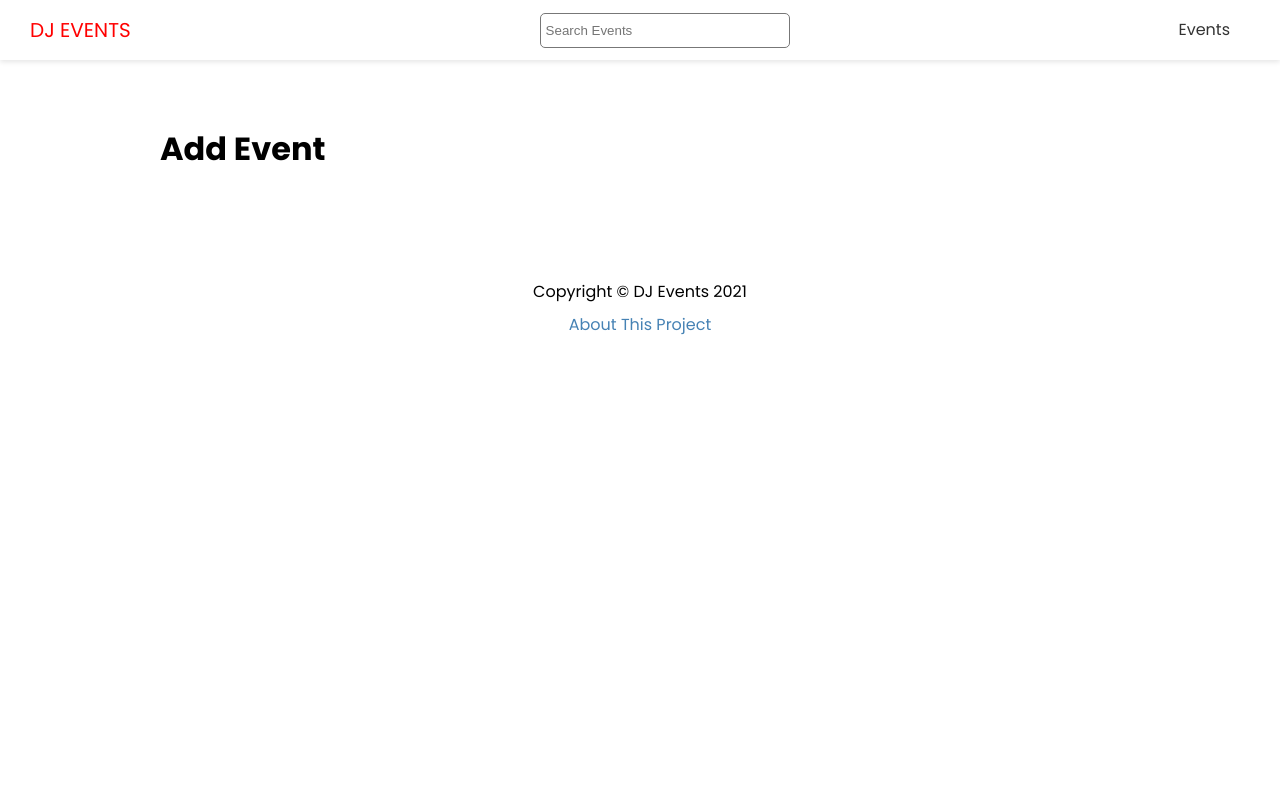
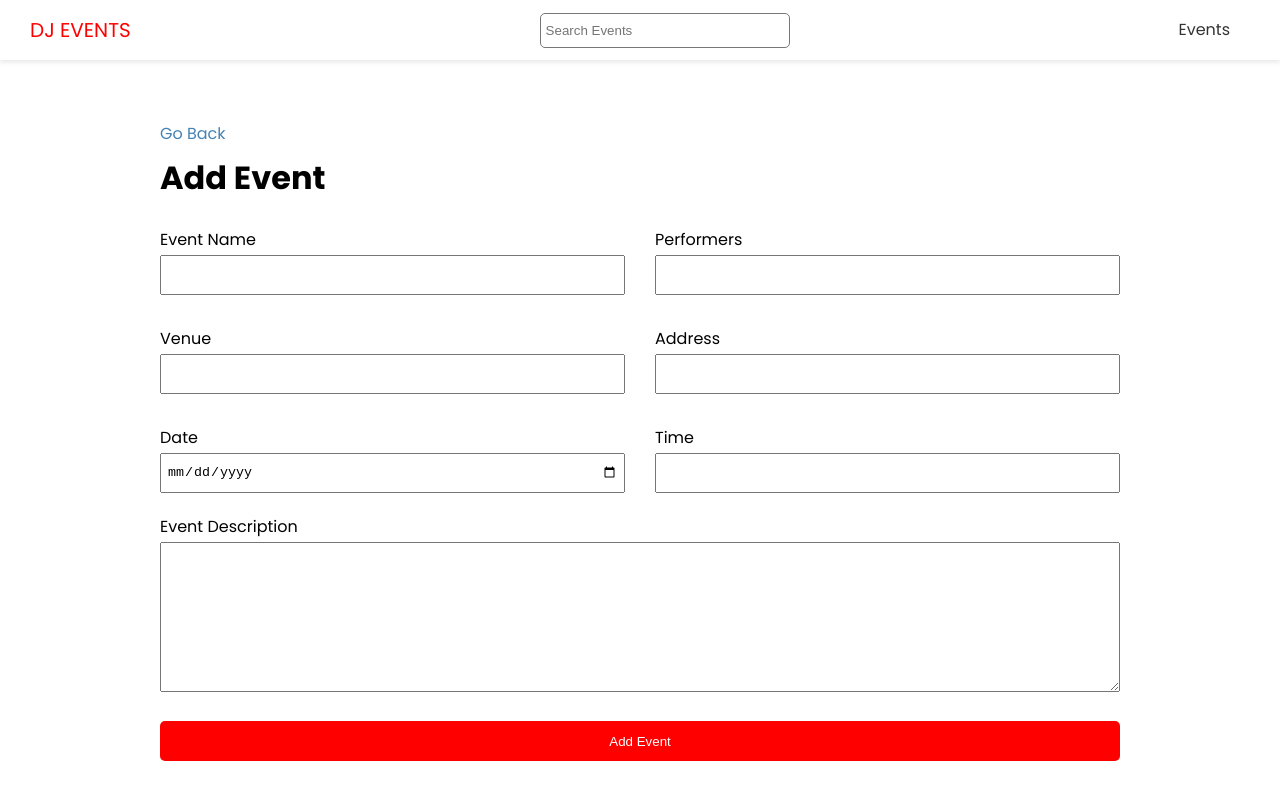
Before and after one commit to manikagnish/music-events-frontend, a Next.js app: page /events/add in a window 1280 px wide. Shown: the top 800 px of the page. Built offline with nearby package versions, Linux system fonts and the light colour scheme; no server answers.

Commit message:
created add event functionality

```diff
--- a/components/EventItem.jsx
+++ b/components/EventItem.jsx
@@ -10,7 +10,7 @@
           src={
             evt.image
               ? evt.image.formats.thumbnail.url
-              : "/images/event-defalut.png"
+              : "/images/event-default.png"
           }
           height={170}
           width={200}
--- a/package.json
+++ b/package.json
@@ -12,7 +12,8 @@
     "qs": "^6.10.2",
     "react": "17.0.2",
     "react-dom": "17.0.2",
-    "react-icons": "^4.3.1"
+    "react-icons": "^4.3.1",
+    "react-toastify": "^8.1.0"
   },
   "devDependencies": {
     "eslint": "8.5.0",
--- a/pages/events/add.jsx
+++ b/pages/events/add.jsx
@@ -1,9 +1,140 @@
+import { ToastContainer, toast } from "react-toastify";
+import "react-toastify/dist/ReactToastify.css";
+import { useState } from "react";
+import { useRouter } from "next/router";
+import Link from "next/link";
 import Layout from "@/components/Layout";
+import { API_URL } from "@/config/index";
+import styles from "@/styles/Form.module.css";
 
 export default function AddEventPage() {
+  const [values, setValues] = useState({
+    name: "",
+    performers: "",
+    venue: "",
+    address: "",
+    date: "",
+    time: "",
+    description: "",
+  });
+
+  const router = useRouter();
+
+  const handleSubmit = async (e) => {
+    e.preventDefault();
+
+    // Validation
+    const hasEmptyFields = Object.values(values).some(
+      (element) => element === ""
+    );
+
+    if (hasEmptyFields) {
+      toast.error("Please fill in all fields");
+    }
+
+    const res = await fetch(`${API_URL}/events`, {
+      method: "POST",
+      headers: {
+        "Content-Type": "application/json",
+      },
+      body: JSON.stringify(values),
+    });
+
+    if (!res.ok) {
+      toast.error("Something Went Wrong");
+    } else {
+      const evt = await res.json();
+      router.push(`/events/${evt.slug}`);
+    }
+  };
+
+  const handleInputChange = (e) => {
+    const { name, value } = e.target;
+    setValues({ ...values, [name]: value });
+  };
+
   return (
     <Layout title="Add New Event">
+      <Link href="/events">Go Back</Link>
       <h1>Add Event</h1>
+      <ToastContainer />
+      <form onSubmit={handleSubmit} className={styles.form}>
+        <div className={styles.grid}>
+          <div>
+            <label htmlFor="name">Event Name</label>
+            <input
+              type="text"
+              id="name"
+              name="name"
+              value={values.name}
+              onChange={handleInputChange}
+            />
+          </div>
+          <div>
+            <label htmlFor="performers">Performers</label>
+            <input
+              type="text"
+              name="performers"
+              id="performers"
+              value={values.performers}
+              onChange={handleInputChange}
+            />
+          </div>
+          <div>
+            <label htmlFor="venue">Venue</label>
+            <input
+              type="text"
+              name="venue"
+              id="venue"
+              value={values.venue}
+              onChange={handleInputChange}
+            />
+          </div>
+          <div>
+            <label htmlFor="address">Address</label>
+            <input
+              type="text"
+              name="address"
+              id="address"
+              value={values.address}
+              onChange={handleInputChange}
+            />
+          </div>
+          <div>
+            <label htmlFor="date">Date</label>
+            <input
+              type="date"
+              name="date"
+              id="date"
+              value={values.date}
+              onChange={handleInputChange}
+            />
+          </div>
+          <div>
+            <label htmlFor="time">Time</label>
+            <input
+              type="text"
+              name="time"
+              id="time"
+              value={values.time}
+              onChange={handleInputChange}
+            />
+          </div>
+        </div>
+
+        <div>
+          <label htmlFor="description">Event Description</label>
+          <textarea
+            type="text"
+            name="description"
+            id="description"
+            value={values.description}
+            onChange={handleInputChange}
+          ></textarea>
+        </div>
+
+        <input type="submit" value="Add Event" className="btn" />
+      </form>
     </Layout>
   );
 }
--- a/pages/index.jsx
+++ b/pages/index.jsx
@@ -26,6 +26,7 @@
 export async function getStaticProps() {
   const res = await fetch(`${API_URL}/events?_sort=date:ASC&_limit=3`);
   const events = await res.json();
+  console.log(events);
 
   return {
     props: { events },
--- /dev/null
+++ b/styles/Form.module.css
@@ -0,0 +1,39 @@
+.form label {
+  display: block;
+}
+
+.form input {
+  width: 100%;
+  height: 40px;
+  padding: 5px;
+}
+
+.form textarea {
+  width: 100%;
+  height: 150px;
+}
+
+.form input[type='submit'] {
+  display: block;
+  width: 100%;
+  margin: 20px 0 30px;
+}
+
+.form .file {
+  border: 1px #ccc solid;
+  background-color: #f4f4f4;
+  padding: 10px;
+}
+
+.grid {
+  display: grid;
+  grid-template-columns: 1fr 1fr;
+  gap: 30px;
+  margin-bottom: 20px;
+}
+
+@media (max-width: 600px) {
+  .grid {
+    grid-template-columns: 1fr;
+  }
+}
```
Also changed, not shown: 1 other file (tests, documents, lock files or other folders).
